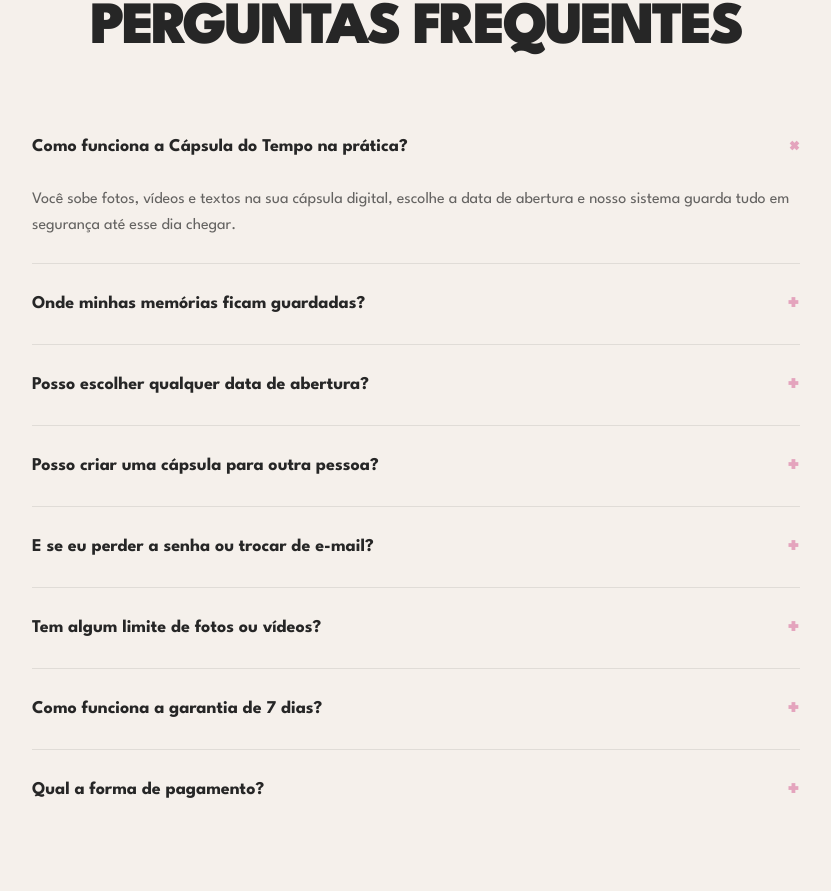
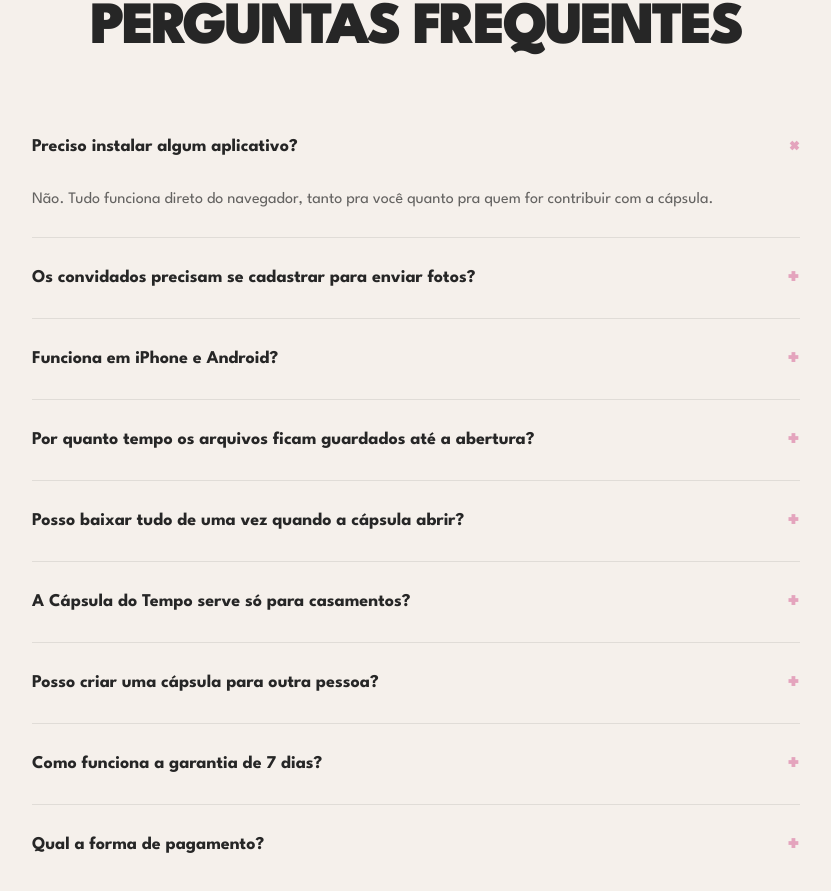
Before and after one commit to azevedolima661-cyber/capsula-do-tempo, a Next.js app: page / in a window 1280 px wide. Shown: the part 7920-8811 px from the top of the page, without its empty margins (224-1055 px from the left). Built offline with nearby package versions, Linux system fonts and the light colour scheme.

Commit message:
Rework FAQ around proven objection-style questions
Mirrors the question pattern from a reference FAQ that's converted
well (app install, guest sign-up, device compatibility, download
window, bulk download, use-case scope), adapted to the Cápsula do
Tempo product.

```diff
--- a/components/Faq.tsx
+++ b/components/Faq.tsx
@@ -5,28 +5,32 @@ import Reveal from "./Reveal";
 
 const faqs = [
   {
-    q: "Como funciona a Cápsula do Tempo na prática?",
-    a: "Você sobe fotos, vídeos e textos na sua cápsula digital, escolhe a data de abertura e nosso sistema guarda tudo em segurança até esse dia chegar.",
+    q: "Preciso instalar algum aplicativo?",
+    a: "Não. Tudo funciona direto do navegador, tanto pra você quanto pra quem for contribuir com a cápsula.",
   },
   {
-    q: "Onde minhas memórias ficam guardadas?",
-    a: "Tudo fica armazenado em servidores seguros e criptografados, com backup automático, até a data de abertura escolhida.",
+    q: "Os convidados precisam se cadastrar para enviar fotos?",
+    a: "Não. Com o QR Code da sua cápsula, eles só escaneiam e enviam — sem criar conta, sem senha.",
   },
   {
-    q: "Posso escolher qualquer data de abertura?",
-    a: "Sim. Você define a data exata, seja em 1, 2, 5 ou 10 anos — o tempo que fizer sentido para a sua memória.",
+    q: "Funciona em iPhone e Android?",
+    a: "Sim. Funciona em qualquer celular ou computador com acesso à internet.",
+  },
+  {
+    q: "Por quanto tempo os arquivos ficam guardados até a abertura?",
+    a: "Pelo tempo que você escolher — 2, 5 ou 10 anos — sem limite de espaço ou risco de perder o conteúdo.",
+  },
+  {
+    q: "Posso baixar tudo de uma vez quando a cápsula abrir?",
+    a: "Sim. No dia da abertura você baixa todas as fotos, vídeos e cartas de uma vez só.",
+  },
+  {
+    q: "A Cápsula do Tempo serve só para casamentos?",
+    a: "Não. Funciona pra casamento, aniversário, gravidez, nascimento de bebê ou qualquer memória que você queira guardar.",
   },
   {
     q: "Posso criar uma cápsula para outra pessoa?",
     a: "Sim. Você pode presentear alguém criando uma cápsula que só ela vai poder abrir, na data que você escolher.",
-  },
-  {
-    q: "E se eu perder a senha ou trocar de e-mail?",
-    a: "Nosso suporte recupera o acesso pelo WhatsApp em poucos minutos, sem burocracia.",
-  },
-  {
-    q: "Tem algum limite de fotos ou vídeos?",
-    a: "Não. Você pode guardar quantas memórias quiser dentro da sua cápsula.",
   },
   {
     q: "Como funciona a garantia de 7 dias?",
```
